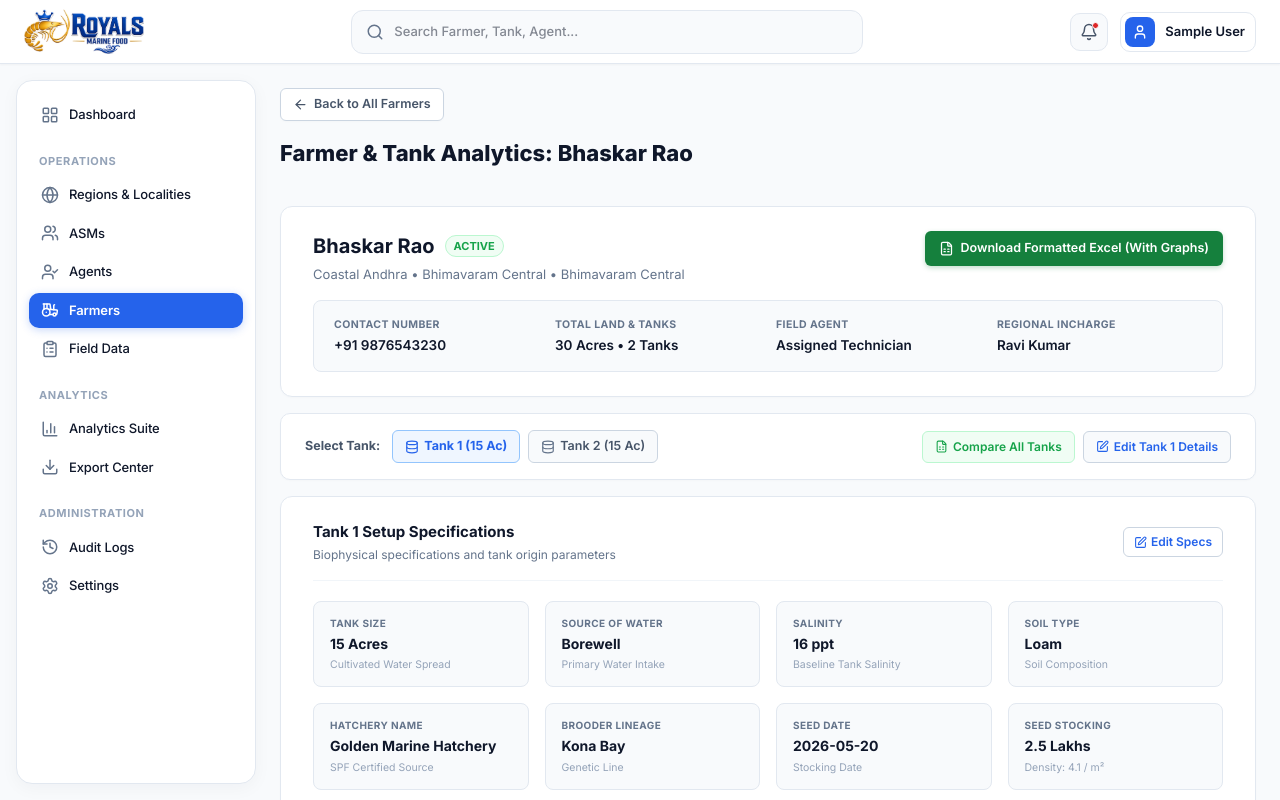
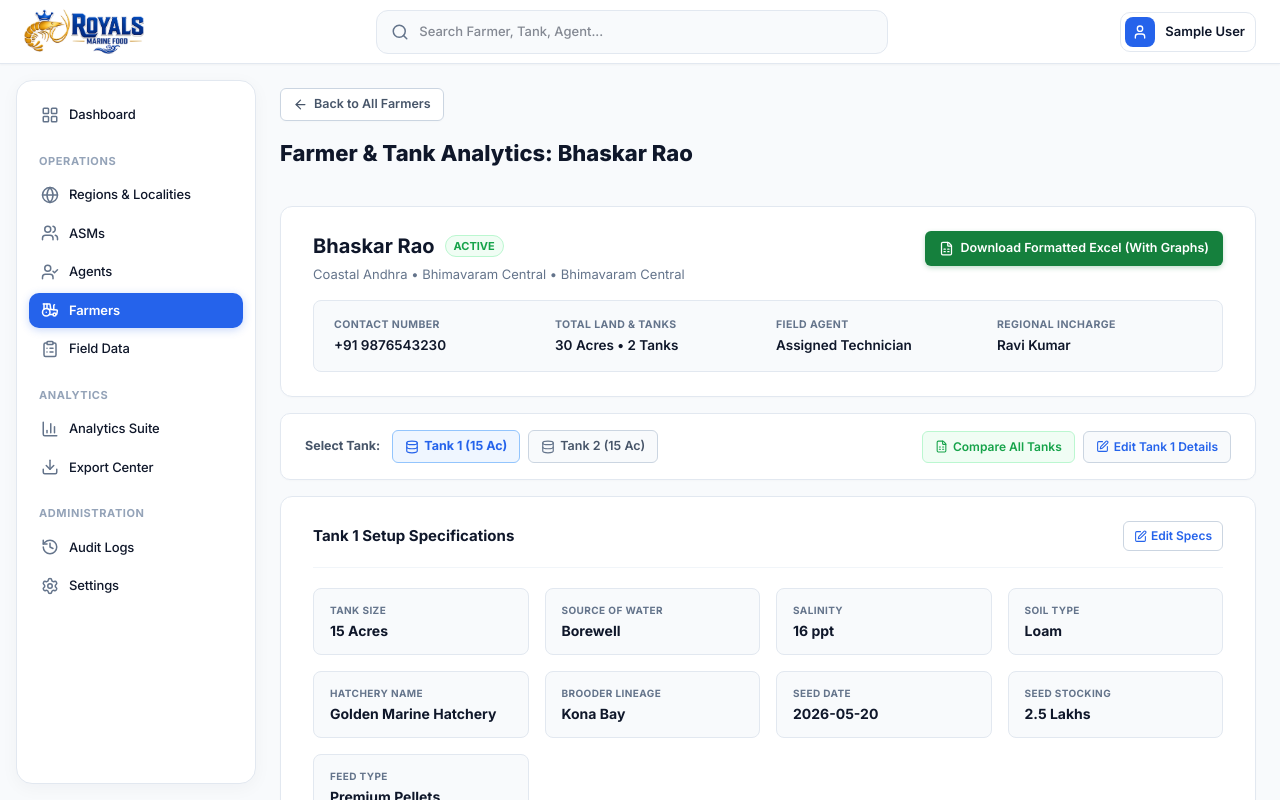
Before and after one commit to gowthamkrishna27/RoyalMarines, a React (Vite) app: page /admin/farmers/1 in a window 1280 px wide. Built offline with nearby package versions, Linux system fonts and the light colour scheme; sample sign-in values are in the browser's storage.

Commit message:
updated the asm page

```diff
--- a/src/admin/components/AdminHeader.jsx
+++ b/src/admin/components/AdminHeader.jsx
@@ -218,17 +218,6 @@ const AdminHeader = ({ onToggleSidebar }) => {
 
       {/* RIGHT CONTROLS */}
       <div style={styles.rightControls}>
-        {/* NOTIFICATION */}
-        <div
-          style={styles.bellContainer}
-          title="3 Overdue test alerts"
-        >
-          <Bell size={18} color="#475569" />
-          <span style={styles.redDot} />
-        </div>
-
-
-
         {/* PROFILE */}
         <div style={styles.profileWrapper}>
           <div
--- a/src/admin/components/HarvestReportModal.jsx
+++ b/src/admin/components/HarvestReportModal.jsx
@@ -107,7 +107,7 @@ const HarvestReportModal = ({ tank, onClose }) => {
                   <th style={styles.th}>BIOMASS</th>
                   <th style={styles.th}>FEED (KG)</th>
                   <th style={styles.th}>STAGE FCR</th>
-                  <th style={styles.th}>BUYER &amp; OBSERVATIONS</th>
+                  <th style={styles.th}>BUYER</th>
                 </tr>
               </thead>
               <tbody>
@@ -135,7 +135,6 @@ const HarvestReportModal = ({ tank, onClose }) => {
                   <td style={styles.td}><span style={styles.fcrBadge}>1.15</span></td>
                   <td style={styles.td}>
                     <div style={styles.fw700}>Royals Marine Export Unit 1</div>
-                    <div style={{ ...styles.textGray, fontSize: '11px' }}>First partial thinning to reduce biomass density.</div>
                   </td>
                 </tr>
 
@@ -163,7 +162,6 @@ const HarvestReportModal = ({ tank, onClose }) => {
                   <td style={styles.td}><span style={styles.fcrBadge}>1.18</span></td>
                   <td style={styles.td}>
                     <div style={styles.fw700}>Coastal Sea Foods Ltd</div>
-                    <div style={{ ...styles.textGray, fontSize: '11px' }}>Second selective netting targeting 40-count high value export.</div>
                   </td>
                 </tr>
 
@@ -191,7 +189,6 @@ const HarvestReportModal = ({ tank, onClose }) => {
                   <td style={styles.td}><span style={styles.fcrBadge}>1.19</span></td>
                   <td style={styles.td}>
                     <div style={styles.fw700}>Royals Marine Food Exports</div>
-                    <div style={{ ...styles.textGray, fontSize: '11px' }}>Complete pond drainage harvest. High grade SPF Vannamei batch.</div>
                   </td>
                 </tr>
               </tbody>
@@ -212,8 +209,8 @@ const HarvestReportModal = ({ tank, onClose }) => {
                   <td style={{ padding: '12px 14px' }}>
                     <span style={styles.fcrTotalBadge}>{tank.fcr || '1.17'} FCR</span>
                   </td>
-                  <td style={{ color: '#16A34A', fontWeight: 600, fontSize: '12.5px', padding: '12px 14px' }}>
-                    ✓ Cycle Closed
+                  <td style={{ color: '#94A3B8', padding: '12px 14px' }}>
+                    —
                   </td>
                 </tr>
               </tfoot>
--- a/src/admin/components/HarvestedTanksModal.jsx
+++ b/src/admin/components/HarvestedTanksModal.jsx
@@ -43,9 +43,6 @@ const HarvestedTanksModal = ({ onClose }) => {
                 <h3 style={styles.title}>
                   Harvested Tanks — Completed Cycles ({harvestedTanks.length})
                 </h3>
-                <p style={styles.subtitle}>
-                  Tanks with final crop drainage, settlement weighment logs, and closed culture cycles
-                </p>
               </div>
             </div>
             <button onClick={onClose} style={styles.closeBtn} aria-label="Close modal">
--- a/src/admin/pages/FarmerDetail.jsx
+++ b/src/admin/pages/FarmerDetail.jsx
@@ -696,9 +696,6 @@ const FarmerDetail = () => {
             <h3 style={styles.sectionCardTitle}>
               {activeTank.name} Setup Specifications
             </h3>
-            <p style={styles.sectionCardSubtitle}>
-              Biophysical specifications and tank origin parameters
-            </p>
           </div>
 
           <button
@@ -715,57 +712,46 @@ const FarmerDetail = () => {
           <div style={styles.specItemCard}>
             <span style={styles.specLabel}>TANK SIZE</span>
             <span style={styles.specPrimaryValue}>{activeTank.acres} Acres</span>
-            <span style={styles.specFootnote}>Cultivated Water Spread</span>
           </div>
 
           <div style={styles.specItemCard}>
             <span style={styles.specLabel}>SOURCE OF WATER</span>
             <span style={styles.specPrimaryValue}>{activeTank.waterSource || farmer.waterSource || 'Creek / Estuary'}</span>
-            <span style={styles.specFootnote}>Primary Water Intake</span>
           </div>
 
           <div style={styles.specItemCard}>
             <span style={styles.specLabel}>SALINITY</span>
             <span style={styles.specPrimaryValue}>{activeTank.salinity} ppt</span>
-            <span style={styles.specFootnote}>Baseline Tank Salinity</span>
           </div>
 
           <div style={styles.specItemCard}>
             <span style={styles.specLabel}>SOIL TYPE</span>
             <span style={styles.specPrimaryValue}>{activeTank.soilType || 'Clay Loam'}</span>
-            <span style={styles.specFootnote}>Soil Composition</span>
           </div>
 
           <div style={styles.specItemCard}>
             <span style={styles.specLabel}>HATCHERY NAME</span>
             <span style={styles.specPrimaryValue}>{activeTank.hatcheryName || 'Apex Hatcheries'}</span>
-            <span style={styles.specFootnote}>SPF Certified Source</span>
           </div>
 
           <div style={styles.specItemCard}>
             <span style={styles.specLabel}>BROODER LINEAGE</span>
             <span style={styles.specPrimaryValue}>{activeTank.brooder || 'Kona Bay'}</span>
-            <span style={styles.specFootnote}>Genetic Line</span>
           </div>
 
           <div style={styles.specItemCard}>
             <span style={styles.specLabel}>SEED DATE</span>
             <span style={styles.specPrimaryValue}>{activeTank.seedDate || '2026-05-15'}</span>
-            <span style={styles.specFootnote}>Stocking Date</span>
           </div>
 
           <div style={styles.specItemCard}>
             <span style={styles.specLabel}>SEED STOCKING</span>
             <span style={styles.specPrimaryValue}>{activeTank.seedStockingLak} Lakhs</span>
-            <span style={styles.specFootnote}>
-              Density: {((activeTank.seedStockingLak * 100000) / (activeTank.acres * 4046.86)).toFixed(1)} / m²
-            </span>
           </div>
 
           <div style={styles.specItemCard}>
             <span style={styles.specLabel}>FEED TYPE</span>
             <span style={styles.specPrimaryValue}>{activeTank.feedType || 'Premium Pellets'}</span>
-            <span style={styles.specFootnote}>Commercial Diet</span>
           </div>
         </div>
       </div>
@@ -777,9 +763,6 @@ const FarmerDetail = () => {
             <h3 style={styles.sectionCardTitle}>
               {activeTank.name} Growth Trajectory &amp; Feed Curve
             </h3>
-            <p style={styles.sectionCardSubtitle}>
-              Sampling telemetry across Day of Culture (DOC 10 to DOC 70)
-            </p>
           </div>
 
           {/* Metric Selector Tabs */}
@@ -911,22 +894,12 @@ const FarmerDetail = () => {
             <h3 style={styles.sectionCardTitle}>
               {activeTank.name} Water Quality Telemetry
             </h3>
-            <p style={styles.sectionCardSubtitle}>
-              On-site field measurements submitted by agent <strong>{farmer.agent}</strong>
-            </p>
           </div>
 
           <div style={styles.simpleAuditBadge}>
             <ShieldCheck size={14} color="#64748b" />
             <span>Agent Verified On-Site</span>
           </div>
-        </div>
-
-        {/* Clean Standard Threshold Note */}
-        <div style={styles.thresholdNoteRow}>
-          <span style={styles.thresholdNoteText}>
-            <strong>Standard Thresholds:</strong> Salinity 0–30 ppt • pH 7.5–8.5 • Alkalinity 100–300 ppm • Ammonia &lt;0.5 mg/L • Nitrite &lt;0.25 mg/L • DO &gt;4.0 mg/L
-          </span>
         </div>
 
         {/* Water Quality Table */}
--- a/src/incharge/pages/Agents.jsx
+++ b/src/incharge/pages/Agents.jsx
@@ -1598,9 +1598,6 @@ const Agents = () => {
               gap: '10px',
             }}>
               <div style={{ minWidth: 0, flex: 1 }}>
-                <div style={{ display: 'inline-flex', alignItems: 'center', gap: '5px', fontSize: '10.5px', fontWeight: '800', color: '#D97706', letterSpacing: '0.4px', marginBottom: '2px', textTransform: 'uppercase' }}>
-                  <TestTube size={12} style={{ flexShrink: 0 }} /> Field Sampling & Test Dues
-                </div>
                 <div style={{ display: 'flex', alignItems: 'center', gap: '8px', flexWrap: 'wrap' }}>
                   <h3 style={{ fontSize: '17px', fontWeight: '800', color: '#0F172A', margin: 0 }}>
                     {dueTestsAgent === 'ALL' ? 'All Pending Test Dues' : `${dueTestsAgent.name}'s Due Tests`}
@@ -1609,9 +1606,6 @@ const Agents = () => {
                     {currentDueTanksList.length} Tests Pending
                   </span>
                 </div>
-                <p style={{ fontSize: '11.5px', color: '#64748B', margin: '2px 0 0 0', lineHeight: 1.3 }}>
-                  Ponds requiring routine water quality, growth sampling, or feed audits
-                </p>
               </div>
 
               <button
```
Also changed, not shown: src/incharge/components/HarvestCompletedModal.jsx (+7 -12 lines).
